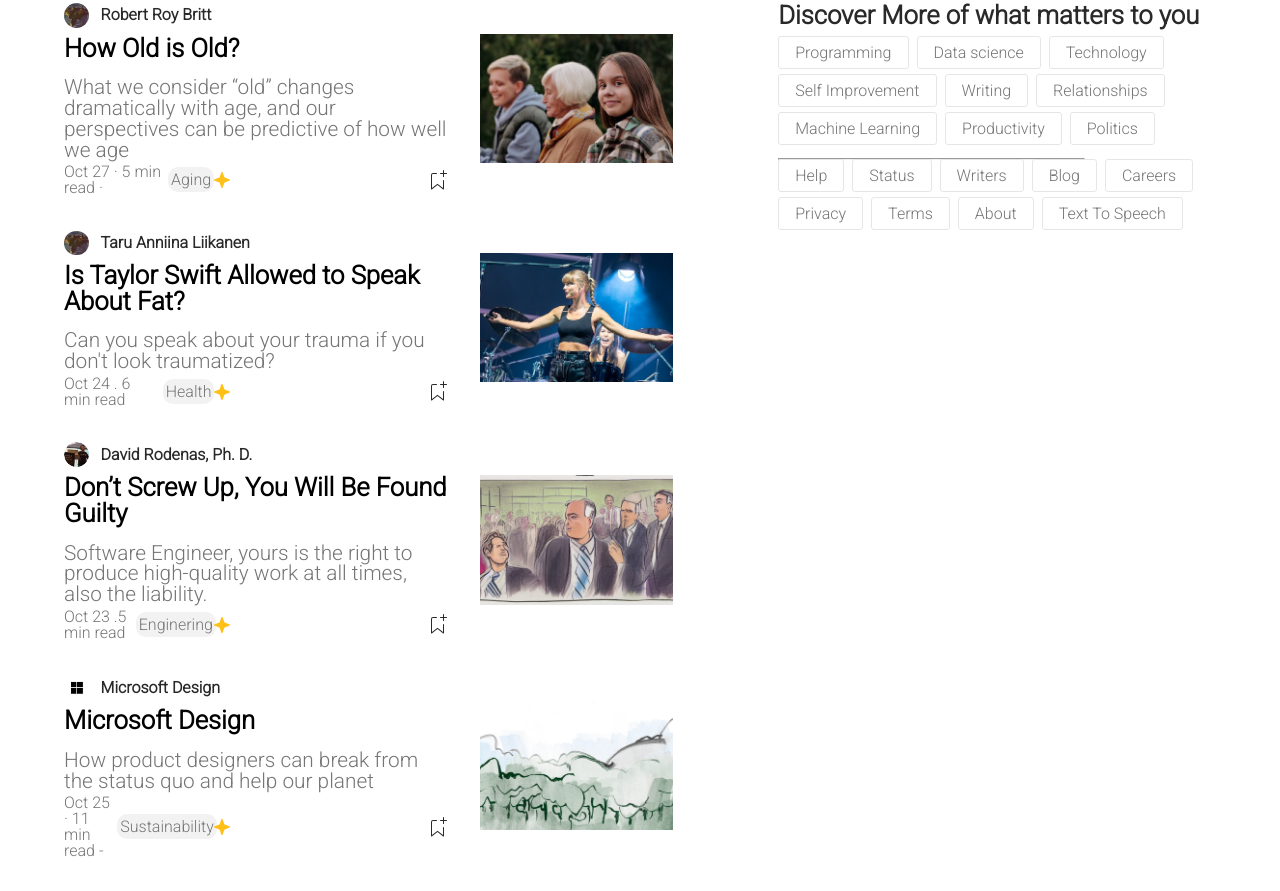
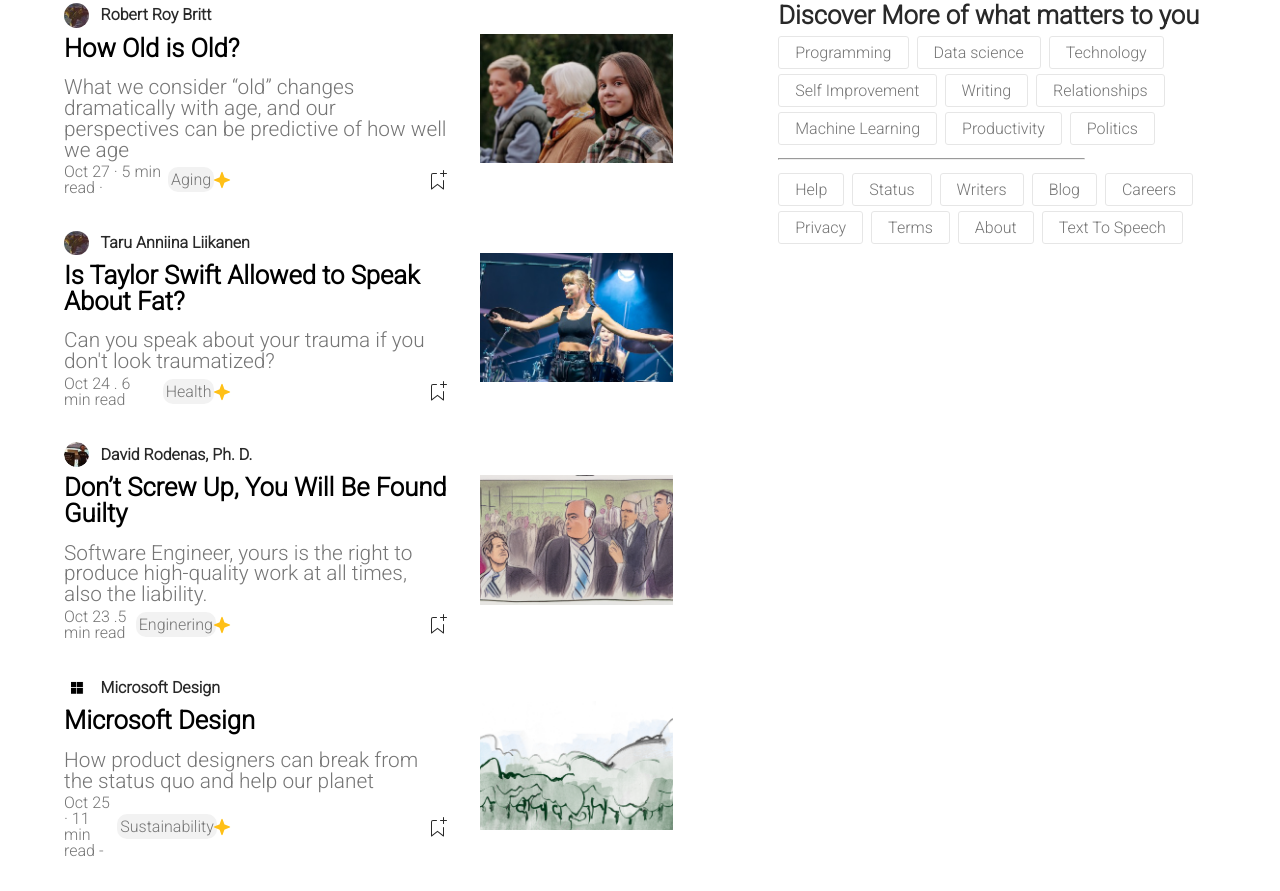
Before and after one commit to matteovcc/U2-D5-Progetto-Settimanale-FS0123, a plain HTML site: page index.html in a window 1280 px wide. Shown: the part 1075-1966 px from the top of the page. Drawn offline with Linux system fonts and the light colour scheme.

Commit message:
margine stick

```diff
--- a/assets/css/style.css
+++ b/assets/css/style.css
@@ -274,8 +274,9 @@
   }
 }
 
-.no-border a{
-    border:none;
+.no-border {
+    margin-top:5%;
+
 }
 
 
```
